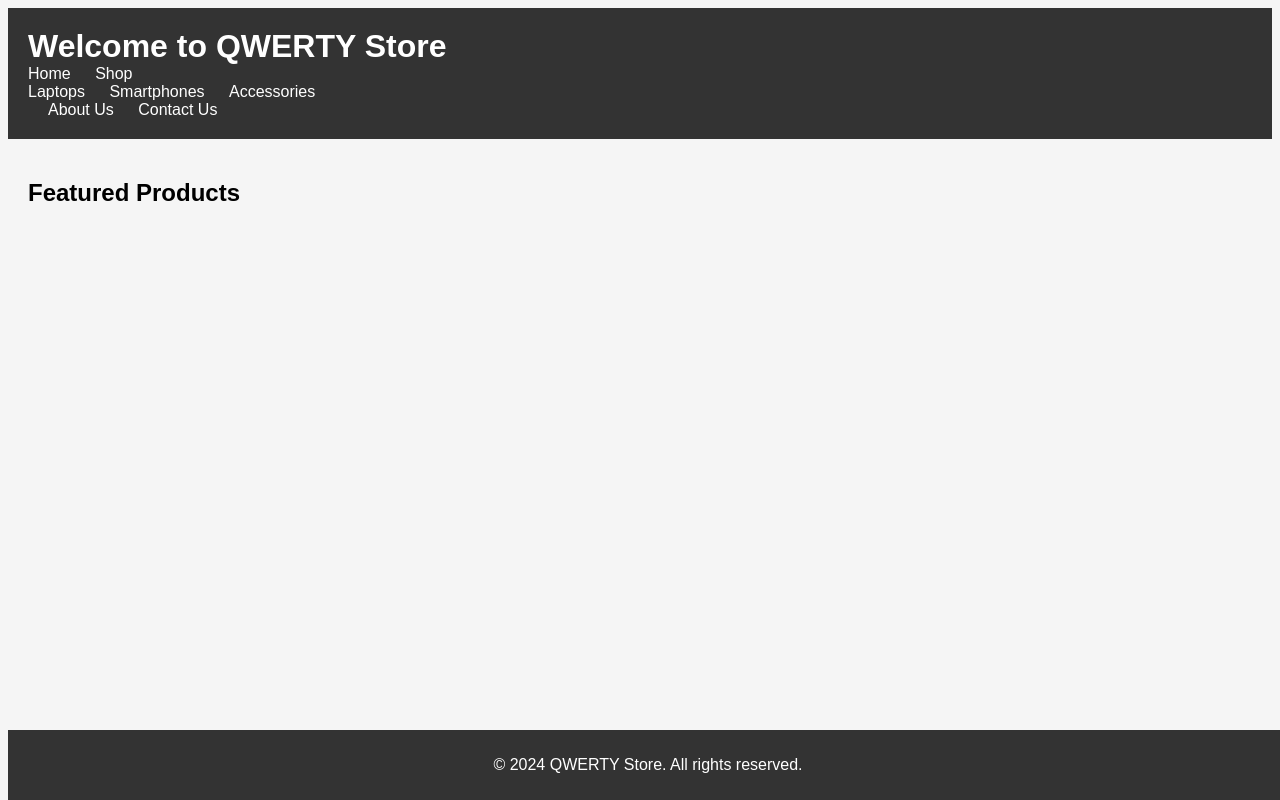
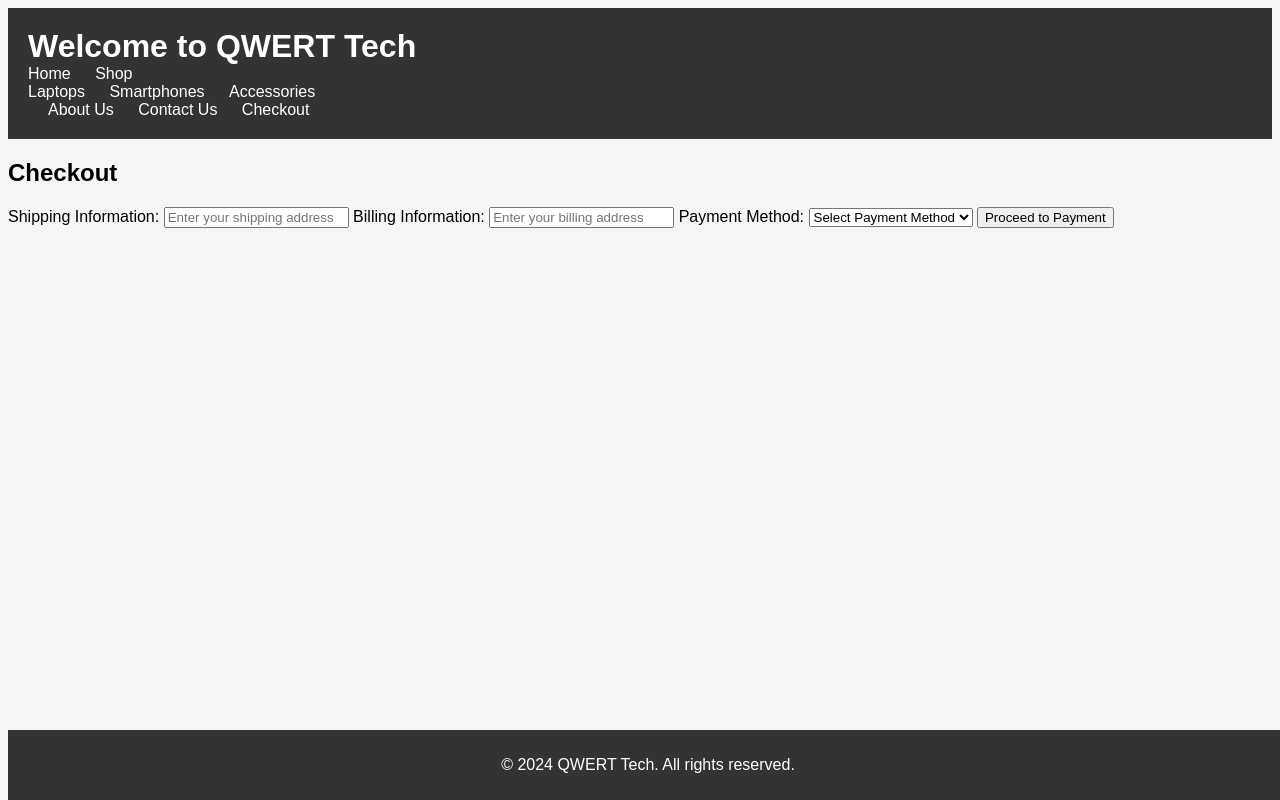
Before and after one commit to nimk321/Front-End_Final_Project, a plain HTML site: page index.html in a window 1280 px wide. Drawn offline with Linux system fonts and the light colour scheme.

Commit message:
Checkout added

```diff
--- a/index.html
+++ b/index.html
@@ -3,12 +3,12 @@
 <head>
     <meta charset="UTF-8">
     <meta name="viewport" content="width=device-width, initial-scale=1.0">
-    <title>QWERTY Store</title>
+    <title>QWERT Tech</title>
     <link rel="stylesheet" href="styles.css">
 </head>
 <body>
     <header>
-        <h1>Welcome to QWERTY Store</h1>
+        <h1>Welcome to QWERT Tech</h1>
         <nav>
             <ul>
                 <li><a href="#">Home</a></li>
@@ -22,17 +22,33 @@
                 </li>
                 <li><a href="#">About Us</a></li>
                 <li><a href="#">Contact Us</a></li>
+                <li><a href="#">Checkout</a></li>
             </ul>
         </nav>
     </header>
 
-    <section class="featured-products">
-        <h2>Featured Products</h2>
-        <!-- Featured products content will go here -->
+    <section class="checkout-section">
+        <h2>Checkout</h2>
+        <form action="#" method="post">
+            <label for="shipping-info">Shipping Information:</label>
+            <input type="text" id="shipping-info" name="shipping-info" placeholder="Enter your shipping address" required>
+
+            <label for="billing-info">Billing Information:</label>
+            <input type="text" id="billing-info" name="billing-info" placeholder="Enter your billing address" required>
+
+            <label for="payment-method">Payment Method:</label>
+            <select id="payment-method" name="payment-method" required>
+                <option value="">Select Payment Method</option>
+                <option value="credit-card">Credit Card</option>
+                <option value="paypal">PayPal</option>
+            </select>
+
+            <button type="submit">Proceed to Payment</button>
+        </form>
     </section>
 
     <footer>
-        <p>&copy; 2024 QWERTY Store. All rights reserved.</p>
+        <p>&copy; 2024 QWERT Tech. All rights reserved.</p>
     </footer>
 </body>
 </html>
```
